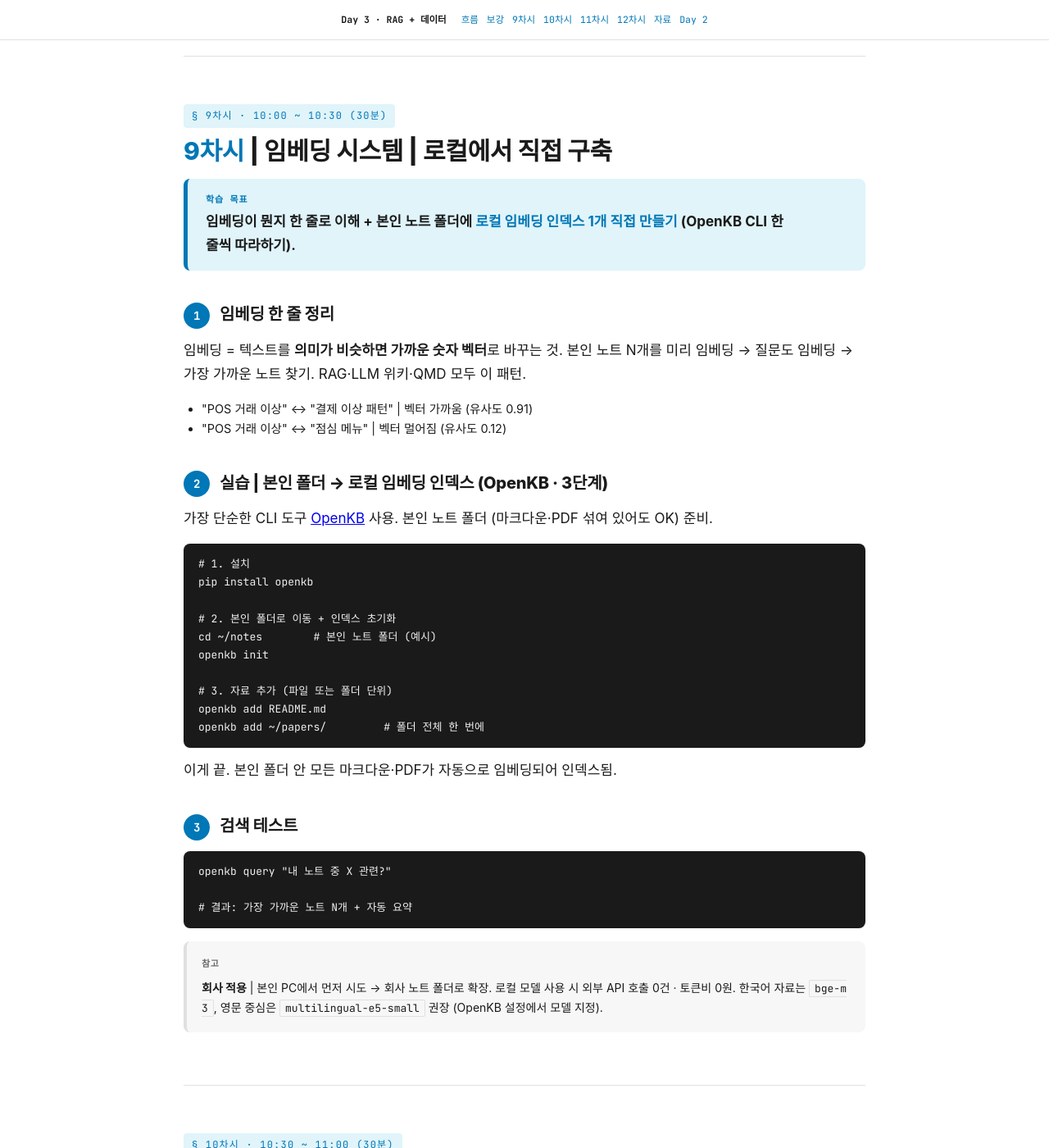
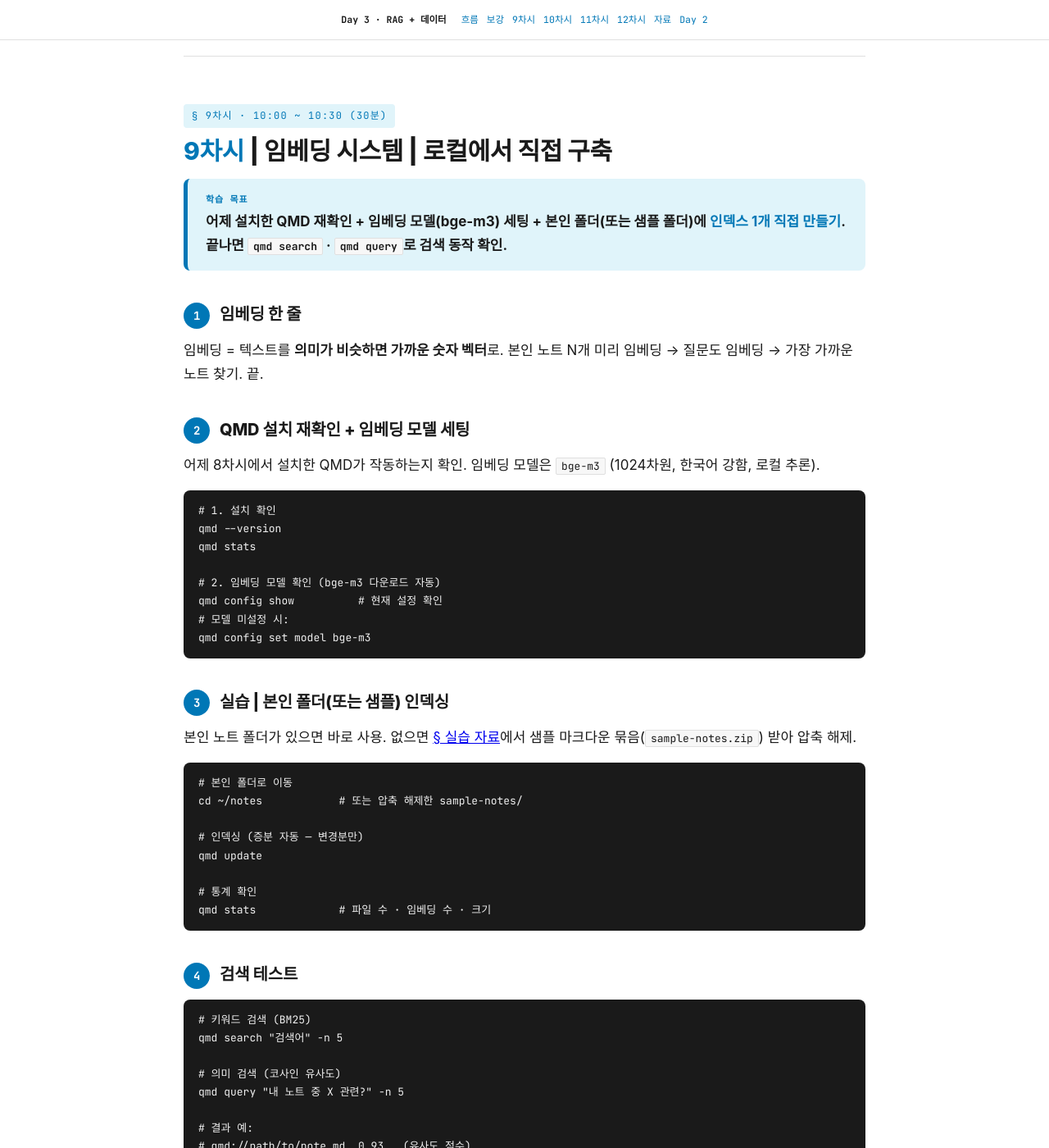
Before and after one commit to daniel8824-del/rag-day3, a Jekyll site: the page docs/index.html, which Jekyll copies as it is, in a window 1280 px wide and 1400 px high, scrolled down 8676 px. Shown: the whole window at 82% size. Built offline with Jekyll 4.4.1, drawn with Linux system fonts in a browser that asks for light colours; some web fonts are replaced; some of the changed text lies outside the part shown.

Commit message:
9·10차시 통째 재구성 — 산출물 중심 (9차시 인덱스 → 10차시 그래프 결정)
9차시 (30분) — QMD 재확인 + 임베딩 모델 세팅 + 본인 폴더 인덱스
  §1 임베딩 한 줄
  §2 QMD 설치 재확인 + bge-m3 모델 세팅
  §3 본인 폴더(또는 샘플 sample-notes.zip) 인덱싱 (qmd update)
  §4 검색 테스트 (qmd search · qmd query)
  목표: 본인 PC에 로컬 임베딩 인덱스 1개 완성

10차시 (30분) — RAG vs GraphRAG 결정 (강사 데이터 클래스 Chapter 1 이미지 3장 활용)
  §1 지식그래프 (이미지 ①: 엔티티+관계 매핑 · 나비효과)
  §2 VectorRAG vs GraphRAG 구조 비교 (이미지 ②)
  §3 하이브리드 (이미지 ③: 벡터DB + 그래프)
  §4 결정: 본인 9차시 인덱스에 그래프 옵션 얹을지
  추가 이미지: rag-vs-graphrag-1·2·3.png (옵시디언 볼트 92_Attachments에서 가져옴 — 강사 Chapter 1 활용)

Co-Authored-By: Claude Opus 4.7 (1M context) <noreply@anthropic.com>

```diff
--- a/docs/index.html
+++ b/docs/index.html
@@ -900,40 +900,51 @@ export SESSION_MEMORY_PATH="$HOME/.claude/memory"</pre>
 
   <div class="goal">
     <div class="goal-label">학습 목표</div>
-    <div class="goal-text">임베딩이 뭔지 한 줄로 이해 + 본인 노트 폴더에 <strong>로컬 임베딩 인덱스 1개 직접 만들기</strong> (OpenKB CLI 한 줄씩 따라하기).</div>
+    <div class="goal-text">어제 설치한 QMD 재확인 + 임베딩 모델(bge-m3) 세팅 + 본인 폴더(또는 샘플 폴더)에 <strong>인덱스 1개 직접 만들기</strong>. 끝나면 <code class="inline">qmd search</code> · <code class="inline">qmd query</code>로 검색 동작 확인.</div>
   </div>
 
-  <h3><span class="step-num">1</span>임베딩 한 줄 정리</h3>
-  <p>임베딩 = 텍스트를 <strong>의미가 비슷하면 가까운 숫자 벡터</strong>로 바꾸는 것. 본인 노트 N개를 미리 임베딩 → 질문도 임베딩 → 가장 가까운 노트 찾기. RAG·LLM 위키·QMD 모두 이 패턴.</p>
+  <h3><span class="step-num">1</span>임베딩 한 줄</h3>
+  <p>임베딩 = 텍스트를 <strong>의미가 비슷하면 가까운 숫자 벡터</strong>로. 본인 노트 N개 미리 임베딩 → 질문도 임베딩 → 가장 가까운 노트 찾기. 끝.</p>
 
-  <ul style="padding-left:22px;font-size:14.5px;">
-    <li>"POS 거래 이상" ↔ "결제 이상 패턴" | 벡터 가까움 (유사도 0.91)</li>
-    <li>"POS 거래 이상" ↔ "점심 메뉴" | 벡터 멀어짐 (유사도 0.12)</li>
-  </ul>
+  <h3><span class="step-num">2</span>QMD 설치 재확인 + 임베딩 모델 세팅</h3>
+  <p>어제 8차시에서 설치한 QMD가 작동하는지 확인. 임베딩 모델은 <code class="inline">bge-m3</code> (1024차원, 한국어 강함, 로컬 추론).</p>
 
-  <h3><span class="step-num">2</span>실습 | 본인 폴더 → 로컬 임베딩 인덱스 (OpenKB · 3단계)</h3>
-  <p>가장 단순한 CLI 도구 <a href="https://github.com/VectifyAI/OpenKB" target="_blank">OpenKB</a> 사용. 본인 노트 폴더 (마크다운·PDF 섞여 있어도 OK) 준비.</p>
+  <pre style="background:#1a1a1a;color:#f0f0f0;padding:14px 18px;border-radius:8px;font-size:13px;"># 1. 설치 확인
+qmd --version
+qmd stats
 
-  <pre style="background:#1a1a1a;color:#f0f0f0;padding:14px 18px;border-radius:8px;font-size:13px;"># 1. 설치
-pip install openkb
+# 2. 임베딩 모델 확인 (bge-m3 다운로드 자동)
+qmd config show          # 현재 설정 확인
+# 모델 미설정 시:
+qmd config set model bge-m3</pre>
 
-# 2. 본인 폴더로 이동 + 인덱스 초기화
-cd ~/notes        # 본인 노트 폴더 (예시)
-openkb init
+  <h3><span class="step-num">3</span>실습 | 본인 폴더(또는 샘플) 인덱싱</h3>
+  <p>본인 노트 폴더가 있으면 바로 사용. 없으면 <a href="#dl">§ 실습 자료</a>에서 샘플 마크다운 묶음(<code class="inline">sample-notes.zip</code>) 받아 압축 해제.</p>
 
-# 3. 자료 추가 (파일 또는 폴더 단위)
-openkb add README.md
-openkb add ~/papers/         # 폴더 전체 한 번에</pre>
+  <pre style="background:#1a1a1a;color:#f0f0f0;padding:14px 18px;border-radius:8px;font-size:13px;"># 본인 폴더로 이동
+cd ~/notes            # 또는 압축 해제한 sample-notes/
 
-  <p>이게 끝. 본인 폴더 안 모든 마크다운·PDF가 자동으로 임베딩되어 인덱스됨.</p>
+# 인덱싱 (증분 자동 — 변경분만)
+qmd update
 
-  <h3><span class="step-num">3</span>검색 테스트</h3>
-  <pre style="background:#1a1a1a;color:#f0f0f0;padding:14px 18px;border-radius:8px;font-size:13px;">openkb query "내 노트 중 X 관련?"
+# 통계 확인
+qmd stats             # 파일 수 · 임베딩 수 · 크기</pre>
 
-# 결과: 가장 가까운 노트 N개 + 자동 요약</pre>
+  <h3><span class="step-num">4</span>검색 테스트</h3>
+  <pre style="background:#1a1a1a;color:#f0f0f0;padding:14px 18px;border-radius:8px;font-size:13px;"># 키워드 검색 (BM25)
+qmd search "검색어" -n 5
+
+# 의미 검색 (코사인 유사도)
+qmd query "내 노트 중 X 관련?" -n 5
+
+# 결과 예:
+# qmd://path/to/note.md  0.93   (유사도 점수)
+# qmd://path/to/other.md 0.78</pre>
+
+  <p>여기까지 작동하면 <strong>본인 PC에 로컬 임베딩 인덱스 1개 완성</strong>. 다음 차시는 이 인덱스 위에 그래프 옵션을 얹을지 결정 (RAG vs GraphRAG).</p>
 
   <div class="reference">
-    <p><strong>회사 적용</strong> | 본인 PC에서 먼저 시도 → 회사 노트 폴더로 확장. 로컬 모델 사용 시 외부 API 호출 0건 · 토큰비 0원. 한국어 자료는 <code class="inline">bge-m3</code>, 영문 중심은 <code class="inline">multilingual-e5-small</code> 권장 (OpenKB 설정에서 모델 지정).</p>
+    <p><strong>외부 API 호출 0건 · 토큰비 0원</strong> | bge-m3는 로컬에서 추론. 회사 데이터가 외부로 안 나감. 한국어·영어·일어·중국어 다국어 동시 처리.</p>
   </div>
 </section>
 
@@ -944,79 +955,74 @@ openkb add ~/papers/         # 폴더 전체 한 번에</pre>
 
   <div class="goal">
     <div class="goal-label">학습 목표</div>
-    <div class="goal-text"><strong>RAG vs GraphRAG 구조 차이</strong> 이해 + <strong>논문 → 텍스트 → 벡터+그래프 → 채팅 플랫폼</strong> 흐름 + <strong>운영 한계</strong>(검색 품질·환각·유지보수)를 강사 경험으로 안내.</div>
+    <div class="goal-text">9차시에 만든 인덱스(VectorRAG) 위에 <strong>그래프 옵션을 얹을지 결정</strong>. 이미지 3장 + 강사 데이터 클래스 본문으로 RAG vs GraphRAG 본질 비교.</div>
   </div>
 
-  <h3><span class="step-num">1</span>RAG vs GraphRAG | 구조 차이</h3>
+  <h3><span class="step-num">1</span>지식그래프 | 모든 것은 연결되어 있다</h3>
+  <p>지식 그래프 = 엔티티(노드) + 엔티티 간 관계. 문제를 다양한 각도에서 바라봄. 세상의 모든 것이 상호 연결되어 있어 <strong>하나의 문제가 다른 문제에 영향 (나비효과)</strong>.</p>
+
+  <figure class="comic">
+    <img src="images/rag-vs-graphrag-1.png" alt="지식그래프 개념">
+    <figcaption><strong>이미지 ①</strong> | 지식그래프 | 엔티티 간 관계 매핑</figcaption>
+  </figure>
+
+  <h3><span class="step-num">2</span>VectorRAG vs GraphRAG | 구조·동작 비교</h3>
+
+  <figure class="comic">
+    <img src="images/rag-vs-graphrag-2.png" alt="VectorRAG vs GraphRAG 구조">
+    <figcaption><strong>이미지 ②</strong> | VectorRAG vs GraphRAG | 인덱스·검색 구조 차이</figcaption>
+  </figure>
 
   <table>
-    <thead><tr><th>구분</th><th>일반 RAG</th><th>GraphRAG</th></tr></thead>
+    <thead><tr><th>구분</th><th>VectorRAG (9차시 산출)</th><th>GraphRAG</th></tr></thead>
     <tbody>
-      <tr><td><strong>인덱스 단위</strong></td><td>chunk (텍스트 조각)</td><td>chunk + 엔티티·관계 그래프</td></tr>
-      <tr><td><strong>검색 방식</strong></td><td>벡터 유사도 top-K</td><td>벡터 유사도 + 그래프 traversal</td></tr>
+      <tr><td><strong>인덱스</strong></td><td>chunk (텍스트 조각) + 벡터</td><td>chunk + 엔티티·관계 그래프</td></tr>
       <tr><td><strong>잘 맞는 질의</strong></td><td>"X가 뭐야?" (사실 조회)</td><td>"X와 Y는 어떻게 연결?" (관계 추론)</td></tr>
-      <tr><td><strong>빌드 비용</strong></td><td>임베딩만 (저비용)</td><td>임베딩 + 엔티티 추출 + 관계 생성 (LLM 호출 다수)</td></tr>
-      <tr><td><strong>저장 크기</strong></td><td>벡터 DB만</td><td>벡터 DB + 그래프 DB (2~3배)</td></tr>
-      <tr><td><strong>유지 보수</strong></td><td>새 문서 추가 = 임베딩만</td><td>새 문서 = 임베딩 + 그래프 재구성</td></tr>
+      <tr><td><strong>강점</strong></td><td>비구조화 데이터 · 대규모 확장 · 빠른 검색</td><td>구조화 데이터 · 도메인 심층 · 데이터 무결성</td></tr>
+      <tr><td><strong>빌드 비용</strong></td><td>임베딩만 (저비용)</td><td>임베딩 + 엔티티·관계 추출 LLM 호출 다수</td></tr>
+      <tr><td><strong>유지 보수</strong></td><td>새 문서 추가 = 임베딩만</td><td>새 문서 = 그래프 재구성 필요</td></tr>
     </tbody>
   </table>
 
-  <h3><span class="step-num">2</span>GraphRAG 동작 흐름</h3>
-  <p>논문·기획서 같은 긴 자료가 채팅 인터페이스로 변환되는 4단계:</p>
+  <h3><span class="step-num">3</span>하이브리드 | 둘 다 활용</h3>
 
-  <pre style="background:#1a1a1a;color:#f0f0f0;padding:16px 20px;border-radius:8px;font-size:13px;">[1] 원본 자료 (PDF·논문·기획서)
-       ↓
-[2] 텍스트 추출 + 청킹 (페이지·섹션 단위)
-       ↓
-[3] 벡터 임베딩 (의미 검색용)
-    + 엔티티 추출 (사람·개념·도구 등)
-    + 관계 추출 ("A가 B를 사용한다", "C가 D에 영향")
-       ↓
-[4] 채팅 플랫폼 | 질문 시:
-    - 벡터 검색 (의미 가까운 chunk K개)
-    - 그래프 traversal (관련 엔티티 N hop 확장)
-    - 두 결과 합쳐 LLM 답변 생성</pre>
-
-  <h3><span class="step-num">3</span>선택 기준 | 언제 RAG · 언제 GraphRAG</h3>
+  <figure class="comic">
+    <img src="images/rag-vs-graphrag-3.png" alt="하이브리드 RAG">
+    <figcaption><strong>이미지 ③</strong> | 하이브리드 | VectorRAG + GraphRAG 결합 (벡터DB 유연성 + 그래프 심층 이해)</figcaption>
+  </figure>
 
   <table>
     <thead><tr><th>상황</th><th>추천</th></tr></thead>
     <tbody>
-      <tr><td>사내 위키 · FAQ 검색</td><td>일반 RAG (충분)</td></tr>
-      <tr><td>"이 코드와 관련된 문서 다 보여줘"</td><td>일반 RAG</td></tr>
-      <tr><td>"이 인물·개념 주변 맥락 다 펼쳐줘"</td><td>GraphRAG</td></tr>
+      <tr><td>사내 위키 · FAQ 검색 · 일반 노트</td><td>VectorRAG (9차시 인덱스로 충분)</td></tr>
       <tr><td>"A와 B가 어떻게 연결되어 있나?"</td><td>GraphRAG</td></tr>
-      <tr><td>"이 시스템 전체 구조 요약"</td><td>GraphRAG (community summary)</td></tr>
-      <tr><td>실시간 업데이트 잦은 자료</td><td>일반 RAG (재구성 비용 ↓)</td></tr>
+      <tr><td>도메인별 심층 (의학·법률·공학)</td><td>GraphRAG</td></tr>
+      <tr><td>구조화 + 비구조화 둘 다 필요</td><td>하이브리드 (VectorRAG + GraphRAG)</td></tr>
     </tbody>
   </table>
 
-  <p><strong>실 운영 가이드</strong>: 대부분 시작은 RAG. 검색 품질이 한계에 부딪힐 때 (관계 질의 빈도 ↑) GraphRAG 도입. 처음부터 GraphRAG는 운영 부담 큼.</p>
+  <h3><span class="step-num">4</span>결정 | 본인 인덱스에 그래프 옵션 얹을까?</h3>
 
-  <h3><span class="step-num">4</span>운영 한계 | 실제로 부딪힌 문제</h3>
+  <p><strong>대부분의 경우 9차시 VectorRAG로 충분</strong>합니다. GraphRAG는 다음 조건일 때 검토:</p>
 
   <ul style="padding-left:22px;font-size:14.5px;">
-    <li><strong>검색 품질</strong> | 한국어 자료는 영어 벤치마크처럼 안 됨. 골든셋 직접 측정 필수.</li>
-    <li><strong>환각</strong> | GraphRAG가 관계를 잘못 추출하면 LLM이 그걸 사실로 인용. 그래프 lint 필요.</li>
-    <li><strong>유지보수</strong> | 새 자료 추가 시 그래프 재구성 비용 ↑. 증분 업데이트 어려움.</li>
-    <li><strong>LLM 호출 비용</strong> | 그래프 빌드 = 엔티티·관계 추출 LLM 호출 다수. 대규모 코퍼스에서 부담.</li>
-    <li><strong>한국어 엔티티 추출</strong> | 영어 모델은 한국어 엔티티를 자주 놓침. 사전·NER 모델 보정 필요.</li>
+    <li>관계 질의가 빈번하다 ("X와 Y가 어떻게 연결?")</li>
+    <li>도메인 심층 지식이 핵심 (의학·법률·공학)</li>
+    <li>구조화 데이터가 많다 (제품 카탈로그·조직도·계약서)</li>
   </ul>
 
-  <h3><span class="step-num">5</span>무료 GraphRAG 도구</h3>
-
-  <table>
-    <thead><tr><th>도구</th><th>특징</th><th>LLM 비용</th></tr></thead>
+  <p><strong>무료 GraphRAG 도구</strong>:</p>
+  <table style="font-size:13px;">
+    <thead><tr><th>도구</th><th>특징</th></tr></thead>
     <tbody>
-      <tr><td><strong>Microsoft GraphRAG</strong> (microsoft/graphrag)</td><td>공식 · 가장 성숙. community summary 패턴</td><td>OpenAI API 또는 로컬 모델 (Ollama)</td></tr>
-      <tr><td><strong>LightRAG</strong> (HKUDS/LightRAG)</td><td>경량 RAG + 그래프. 빠른 빌드</td><td>Ollama 로컬 가능</td></tr>
-      <tr><td><strong>cognee</strong> (topoteretes/cognee)</td><td>코드베이스·도메인 지식 그래프 특화</td><td>LLM 호출 필요</td></tr>
-      <tr><td><strong>Kùzu + 자체 빌드</strong></td><td>임베디드 그래프 DB만 | 빌드 직접</td><td>무료 (DB) + LLM 별도</td></tr>
+      <tr><td><strong>LightRAG</strong> (HKUDS)</td><td>경량 RAG + 그래프 · Ollama 로컬 가능 · 빠른 빌드</td></tr>
+      <tr><td><strong>Microsoft GraphRAG</strong></td><td>공식 · 가장 성숙 · community summary 패턴</td></tr>
+      <tr><td><strong>Neo4j Community</strong> · <strong>Kùzu</strong></td><td>그래프 DB만 (빌드는 직접)</td></tr>
     </tbody>
   </table>
 
   <div class="reference">
-    <p><strong>회사 환경 추천</strong> | <strong>1단계</strong>: 일반 RAG부터 (QMD/임베딩 시스템). <strong>2단계</strong>: 관계 질의 빈도가 많아지면 LightRAG (Ollama 로컬) 시도. <strong>3단계</strong>: 대규모 사내 데이터는 Microsoft GraphRAG. 처음부터 GraphRAG로 시작하지 않기.</p>
+    <p><strong>오늘 결정</strong> | 본인은 어느 쪽? VectorRAG (9차시 인덱스 그대로 유지) / GraphRAG 시도 / 하이브리드. <strong>11차시는 결정 무관 — VectorRAG 인덱스 유지 흐름으로 진행</strong>.</p>
   </div>
 </section>
 
```
Also changed, not shown: docs/images/rag-vs-graphrag-1.png (added), docs/images/rag-vs-graphrag-2.png (added), docs/images/rag-vs-graphrag-3.png (added).
